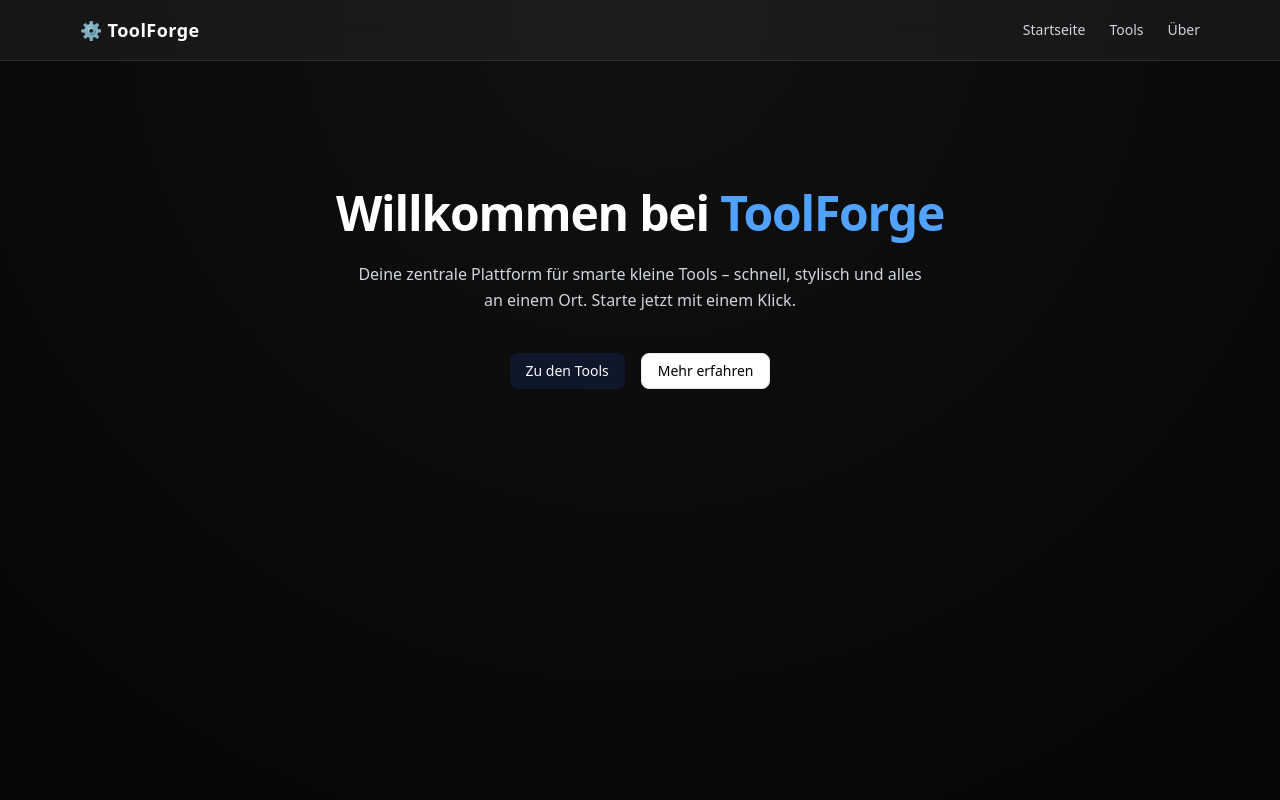
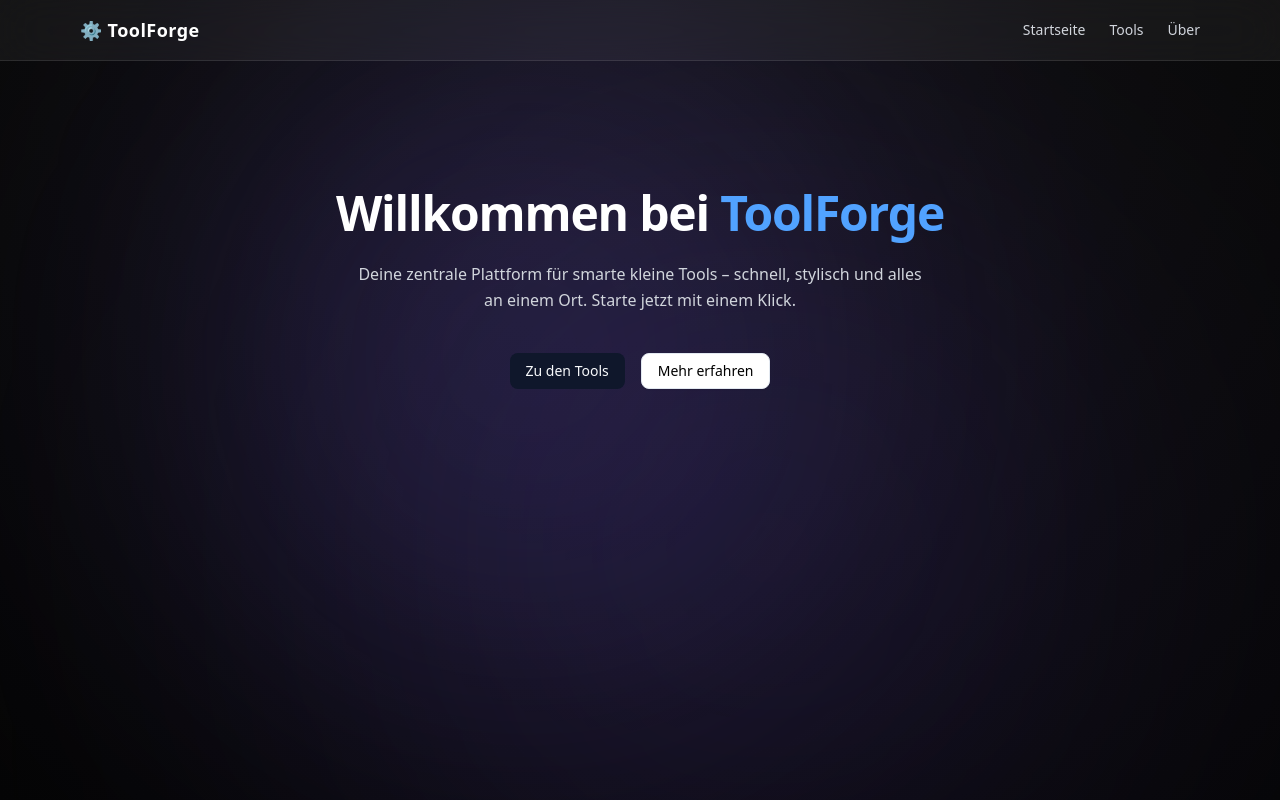
Before and after one commit to 30jannik06/Toolforge, a Next.js app: page / in a window 1280 px wide. Built offline with nearby package versions, Linux system fonts and the light colour scheme.

Commit message:
Add BackgroundGlow component with animated gradient effect and integrate it into layout background

```diff
--- a/src/app/layout.tsx
+++ b/src/app/layout.tsx
@@ -2,6 +2,7 @@ import type { Metadata } from "next";
 import { Geist, Geist_Mono } from "next/font/google";
 import "./globals.css";
 import { Navbar } from "@/components/navbar";
+import { BackgroundGlow } from "@/components/backgroundGlow";
 
 const geistSans = Geist({
     variable: "--font-geist-sans",
@@ -26,9 +27,15 @@ export default function RootLayout({
     return (
         <html lang="de">
         <body
-            className={`${geistSans.variable} ${geistMono.variable} min-h-screen bg-[#0a0a0a] text-white antialiased`}
+            className={`${geistSans.variable} ${geistMono.variable} min-h-screen bg-[#0a0a0a] text-white antialiased relative overflow-x-hidden`}
         >
+        {/* 👇 Glow unter allem */}
+        <BackgroundGlow />
+
+        {/* Navbar bleibt darüber */}
         <Navbar />
+
+        {/* Hauptinhalt */}
         <main className="flex flex-col items-center px-6 py-16 max-w-6xl mx-auto">
             {children}
         </main>
--- /dev/null
+++ b/src/components/backgroundGlow.tsx
@@ -0,0 +1,52 @@
+"use client";
+import { motion } from "framer-motion";
+
+export function BackgroundGlow() {
+    return (
+        <motion.div
+            className="fixed inset-0 -z-10 overflow-hidden"
+            initial={{ opacity: 0 }}
+            animate={{ opacity: 1 }}
+            transition={{ duration: 1.5 }}
+        >
+            <motion.div
+                className="absolute w-[600px] h-[600px] rounded-full blur-[160px]"
+                style={{ top: "10%", left: "15%" }}
+                animate={{
+                    backgroundColor: [
+                        "rgba(59,130,246,0.25)", // blau
+                        "rgba(147,51,234,0.25)", // lila
+                        "rgba(6,182,212,0.25)",  // cyan
+                        "rgba(59,130,246,0.25)", // zurück zu blau
+                    ],
+                    x: [0, 60, -60, 0],
+                    y: [0, -40, 40, 0],
+                }}
+                transition={{
+                    duration: 30,
+                    repeat: Infinity,
+                    ease: "easeInOut",
+                }}
+            />
+            <motion.div
+                className="absolute w-[700px] h-[700px] rounded-full blur-[200px]"
+                style={{ bottom: "-10%", right: "10%" }}
+                animate={{
+                    backgroundColor: [
+                        "rgba(147,51,234,0.15)",
+                        "rgba(59,130,246,0.15)",
+                        "rgba(236,72,153,0.15)",
+                        "rgba(147,51,234,0.15)",
+                    ],
+                    x: [0, -100, 100, 0],
+                    y: [0, 50, -50, 0],
+                }}
+                transition={{
+                    duration: 40,
+                    repeat: Infinity,
+                    ease: "easeInOut",
+                }}
+            />
+        </motion.div>
+    );
+}
```
Also changed, not shown: src/app/globals.css (line endings or trailing spaces).
